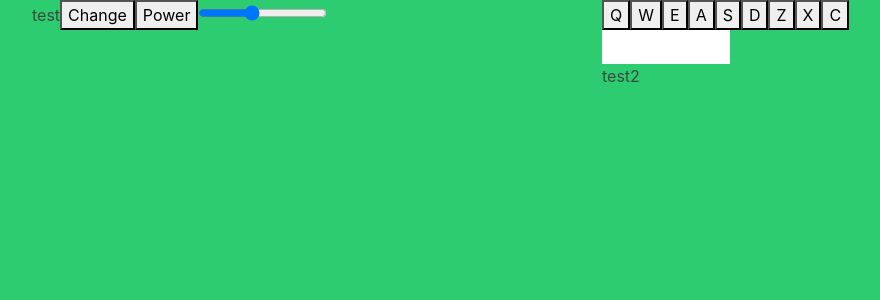
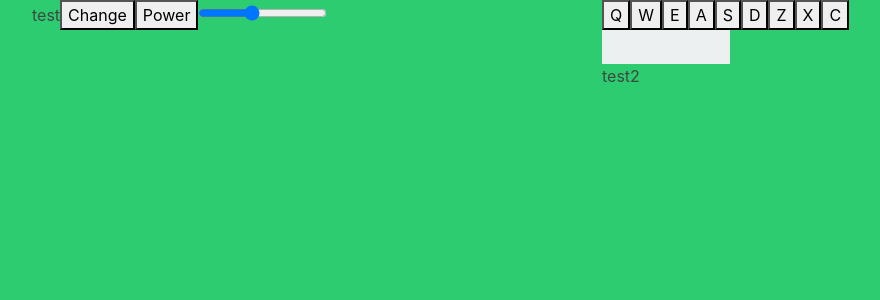
Before and after one commit to budnickip/drummachine, a React (Create React App) app: page / in a window 1280 px wide. Shown: the top 300 px of the page, without its empty margins (53-933 px from the left). Built offline with nearby package versions, Linux system fonts and the light colour scheme.

Commit message:
dodanie identyfikatorów, do zaliczenia freecode

```diff
--- a/public/index.html
+++ b/public/index.html
@@ -27,6 +27,7 @@
     <title>React App</title>
   </head>
   <body>
+    <script src="https://cdn.freecodecamp.org/testable-projects-fcc/v1/bundle.js"></script>
     <noscript>You need to enable JavaScript to run this app.</noscript>
     <div id="root"></div>
     <!--
--- a/src/App.js
+++ b/src/App.js
@@ -190,7 +190,7 @@ class Button extends Component {
 
   render(){
     return(
-      <button onClick={this.props.onClick}>{this.props.value}</button>
+      <button className="drum-pad" onClick={this.props.onClick}>{this.props.value}</button>
     )
   }
 }
--- a/src/App.scss
+++ b/src/App.scss
@@ -7,7 +7,7 @@ body{
 }
 
 .displayer{
-  background-color: white;
+  background-color: $white;
   min-height: 2.1em;
   width: 8em;
   padding-left: 15px;
--- a/src/variables.scss
+++ b/src/variables.scss
@@ -2,3 +2,4 @@ $background: #2ecc71;
 $text: #3B4A3F;
 $ornaments: #00999D;
 $ornaments2: #00D1D4;
+$white: #ecf0f1;
```
